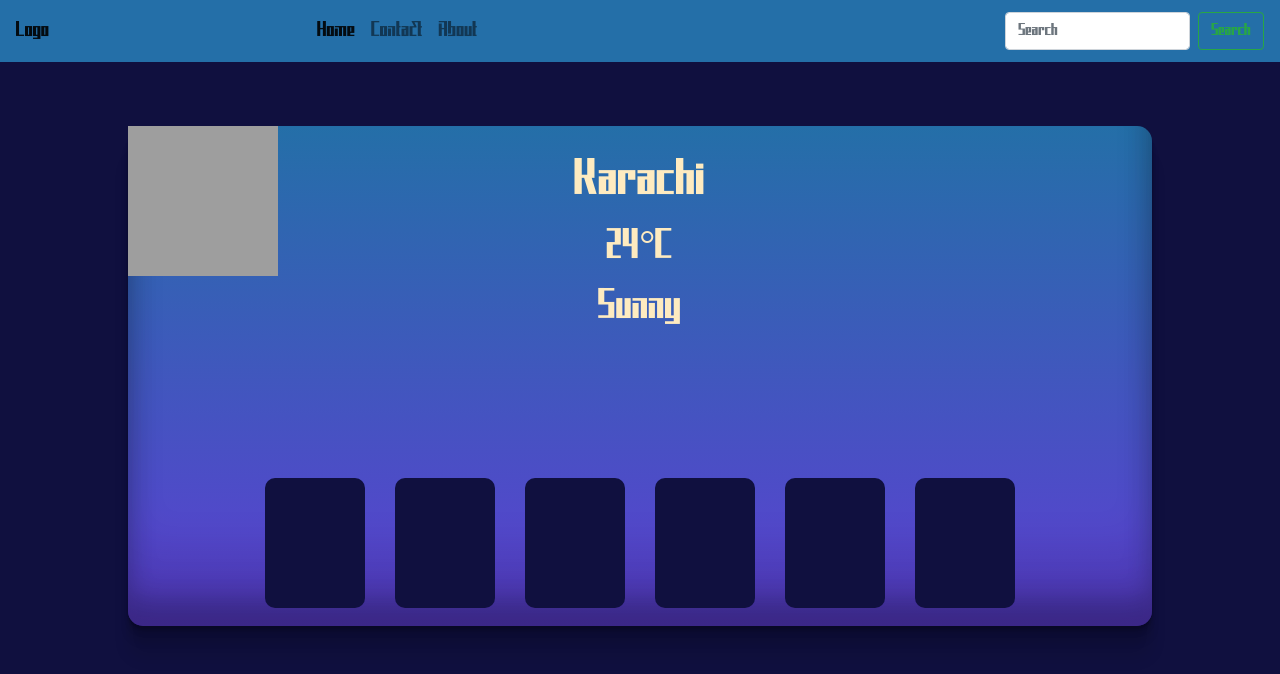
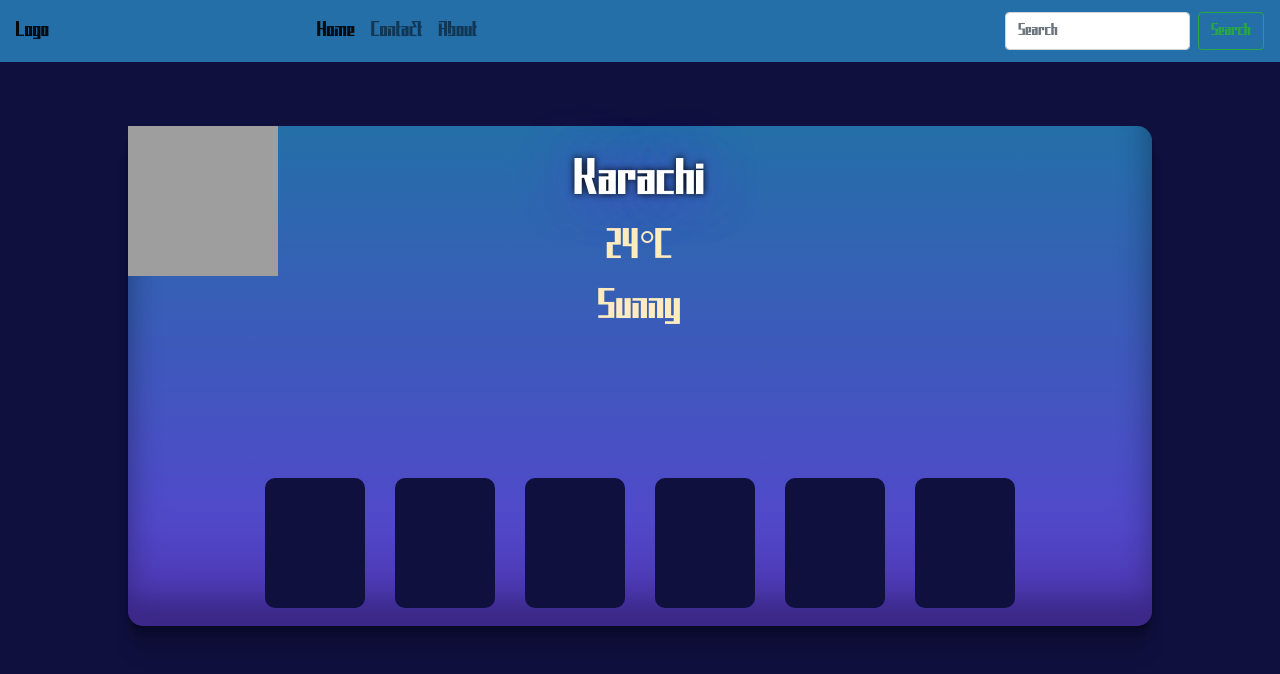
Before and after one commit to MuhammadTaha110/ClimeCaste, a plain HTML site: page index.html in a window 1280 px wide. Drawn offline with nearby package versions, Linux system fonts and the light colour scheme; grey boxes are pictures that could not be loaded; files whose address does not match are found by name.

Commit message:
Update style.css

```diff
--- a/style.css
+++ b/style.css
@@ -41,6 +41,11 @@
     font-size: 3rem;
     padding-top: 20px;
     color: var(--bg-color);
+
+    color: #fff;
+    text-shadow:
+      0 0 7px #000100,
+      0 0 50px  var(--main-color);
 }
 
 
```
